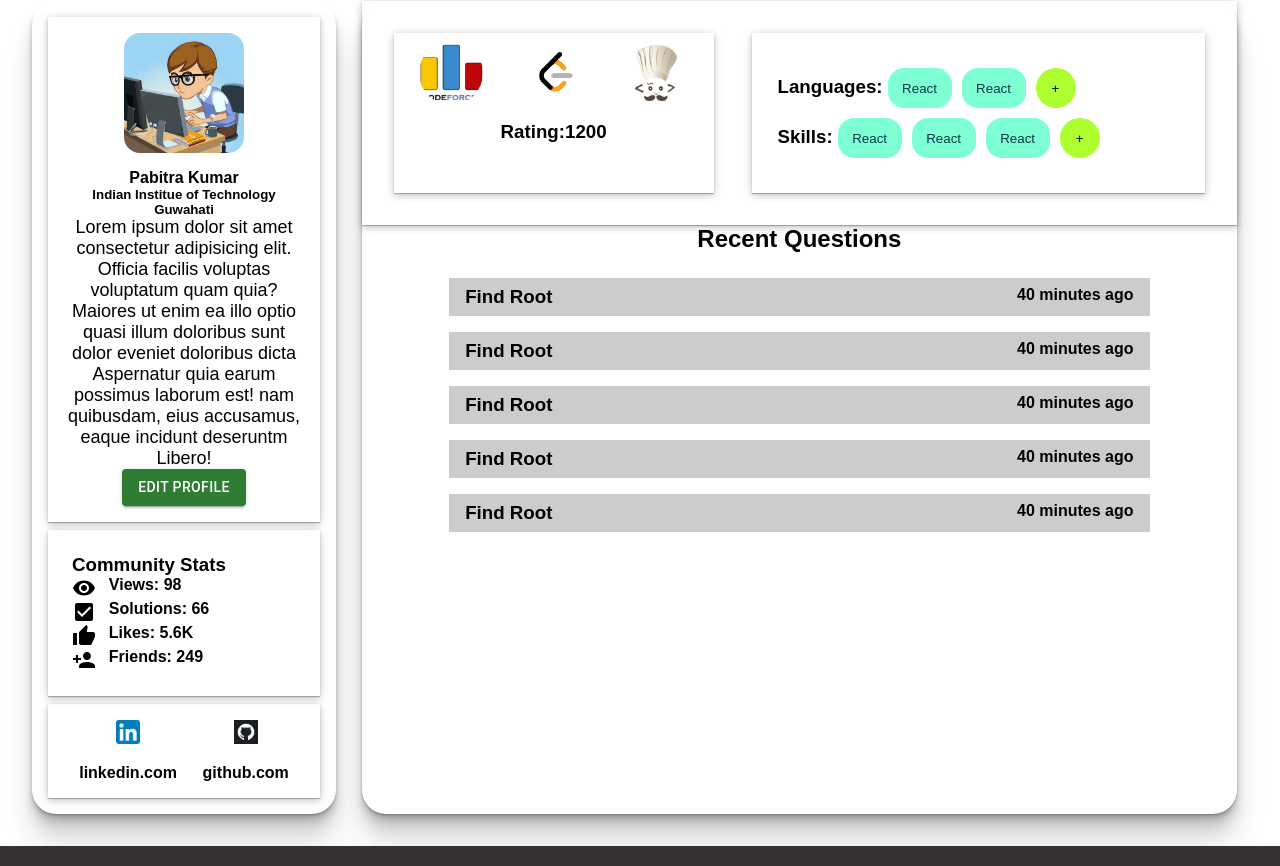
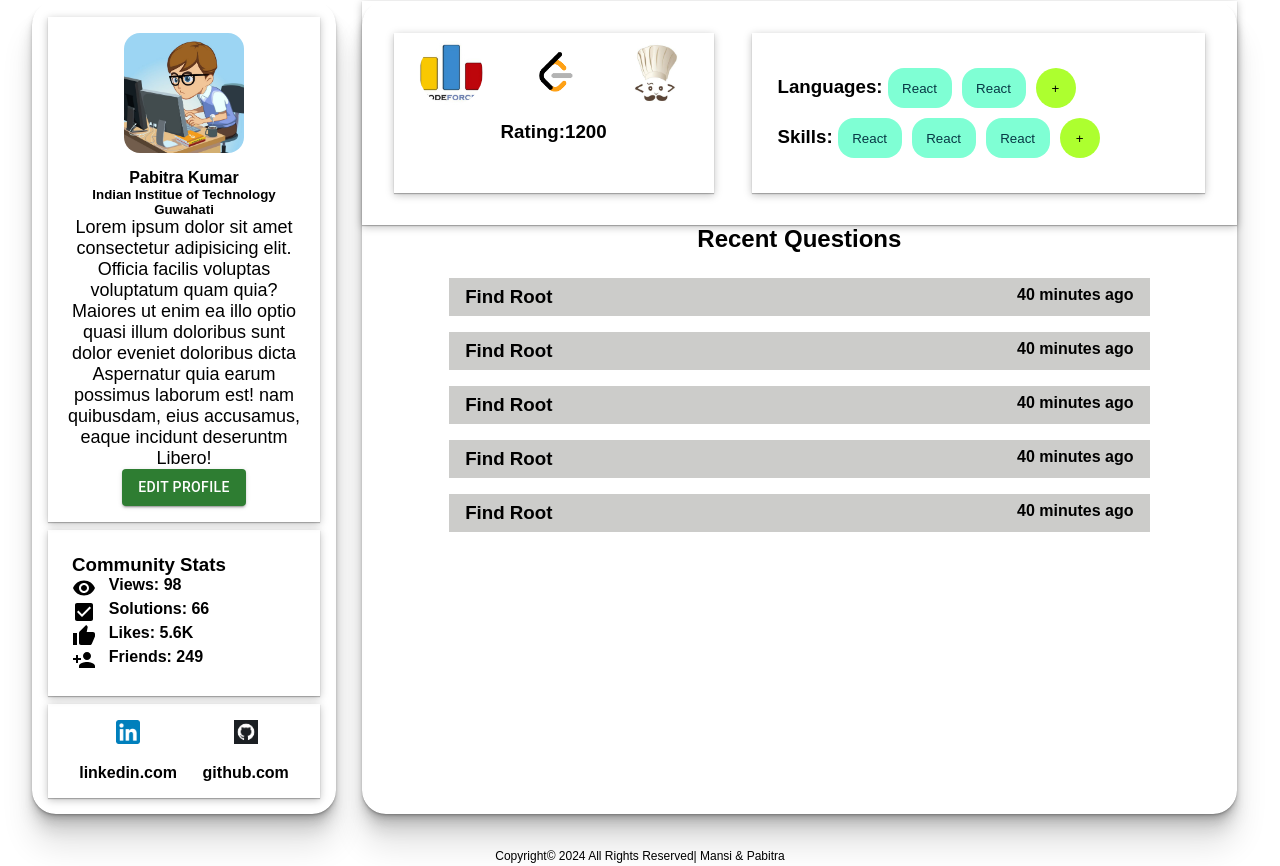
Before and after one commit to MANSI-0607/zcoder_, a React (Create React App) app: page / in a window 1280 px wide. Shown: the part 96-962 px from the top of the page. Built offline with nearby package versions, Linux system fonts and the light colour scheme.

Commit message:
modified:   src/App.js 	modified:   src/App.css 	modified:   src/components/Footer.jsx 	modified:   src/components/Header.css 	modified:   src/screen/Explore.css

```diff
--- a/src/App.css
+++ b/src/App.css
@@ -275,3 +275,15 @@ nav.navbar .navbar-toggler[aria-expanded="true"] .navbar-toggler-icon {
 .err button:hover {
   background-color: #57616b; /* Darker blue on hover */
 }
+
+.footer{
+  background-color: white;
+  padding: 3px;
+}
+.ft p{
+  width: 100%;
+  font-size: 12px;
+  display: flex;
+  align-items: center;
+  justify-content: center;
+}
--- a/src/App.js
+++ b/src/App.js
@@ -5,6 +5,7 @@ import Header from "./components/Header";
 import AddQuestion from "./screen/AddQuestion";
 import Error from "./components/Error";
 import MyStack from "./screen/MyStack";
+
 import {
   BrowserRouter as Router,
   Routes,
@@ -13,6 +14,7 @@ import {
   Outlet,
 } from "react-router-dom";
 import Explore from "./screen/Explore"
+import Footer from "./components/Footer";
 function App() {
   return (
     <React.Fragment>
@@ -28,6 +30,7 @@ function App() {
           <Route path="*" element={<Error />} />
         </Routes>
       </Router>
+      <Footer></Footer>
     </React.Fragment>
   );
 }
--- a/src/components/Footer.jsx
+++ b/src/components/Footer.jsx
@@ -1,8 +1,13 @@
+import { Container } from '@mui/material'
 import React from 'react'
 
 const Footer = () => {
   return (
-    <div>Footer</div>
+    <div className='footer'>
+      <Container className='ft'>
+        <p>Copyright© 2024 All Rights Reserved| Mansi & Pabitra</p>
+      </Container>
+    </div>
   )
 }
 
--- a/src/components/Header.css
+++ b/src/components/Header.css
@@ -1,4 +1,4 @@
-/* Header.css */
+Header.css
 nav.navbar {
     padding: 18px 0;
     position: fixed;
--- a/src/screen/Explore.css
+++ b/src/screen/Explore.css
@@ -1,7 +1,7 @@
 .Explore {
   margin-top: 65px;
   padding: 2vh 5vw;
-  background-color: rgb(205, 232, 255);
+  background-color: rgb(255, 255, 255);
   width: 100vw;
   height: 100%;
 
@@ -41,7 +41,7 @@
   box-shadow: rgba(99, 99, 99, 0.2) 0px 2px 8px 0px;
   font-weight: 300;
   border-radius: 2vh;
-  background-color: #ffffff; /* default background color */
+  background-color: #d7f6f0; /* default background color */
   transition: background-color 0.3s ease; /* smooth transition */
 }
 .CalendarCompo:hover {
```
